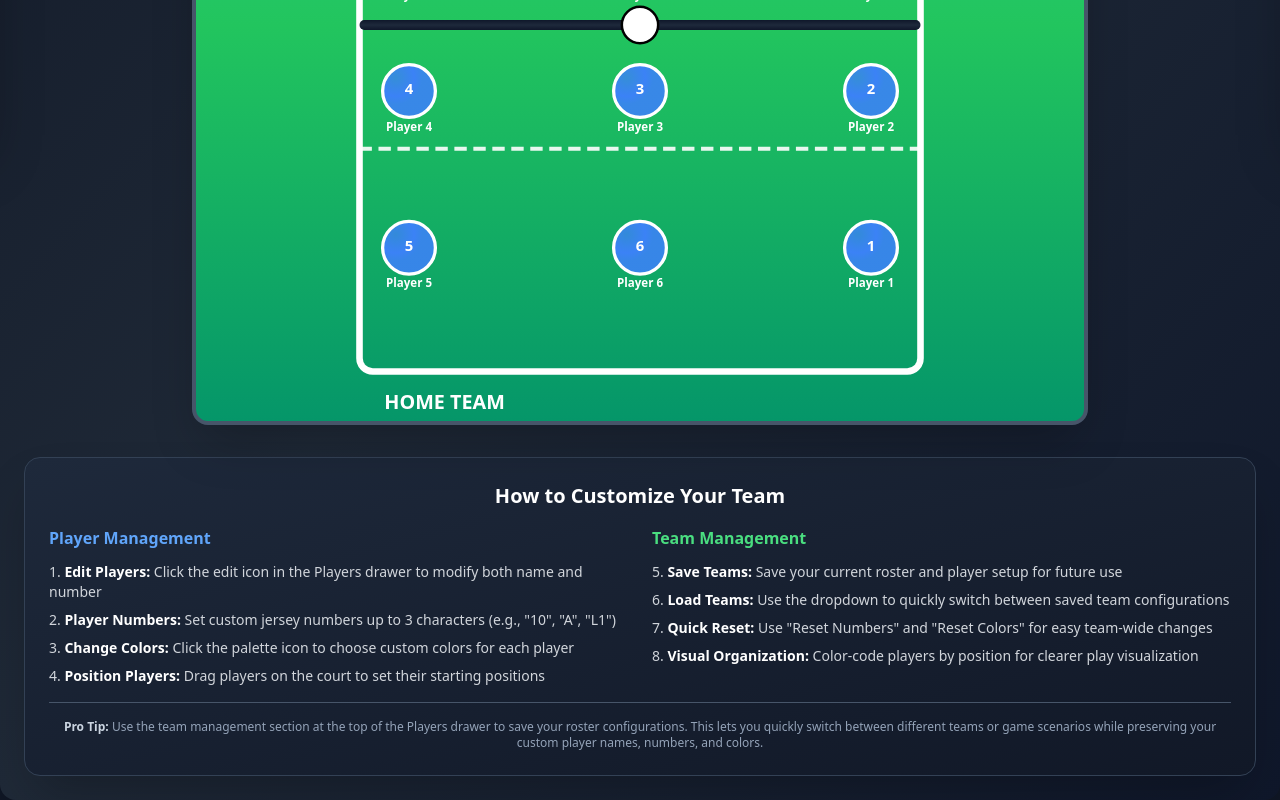
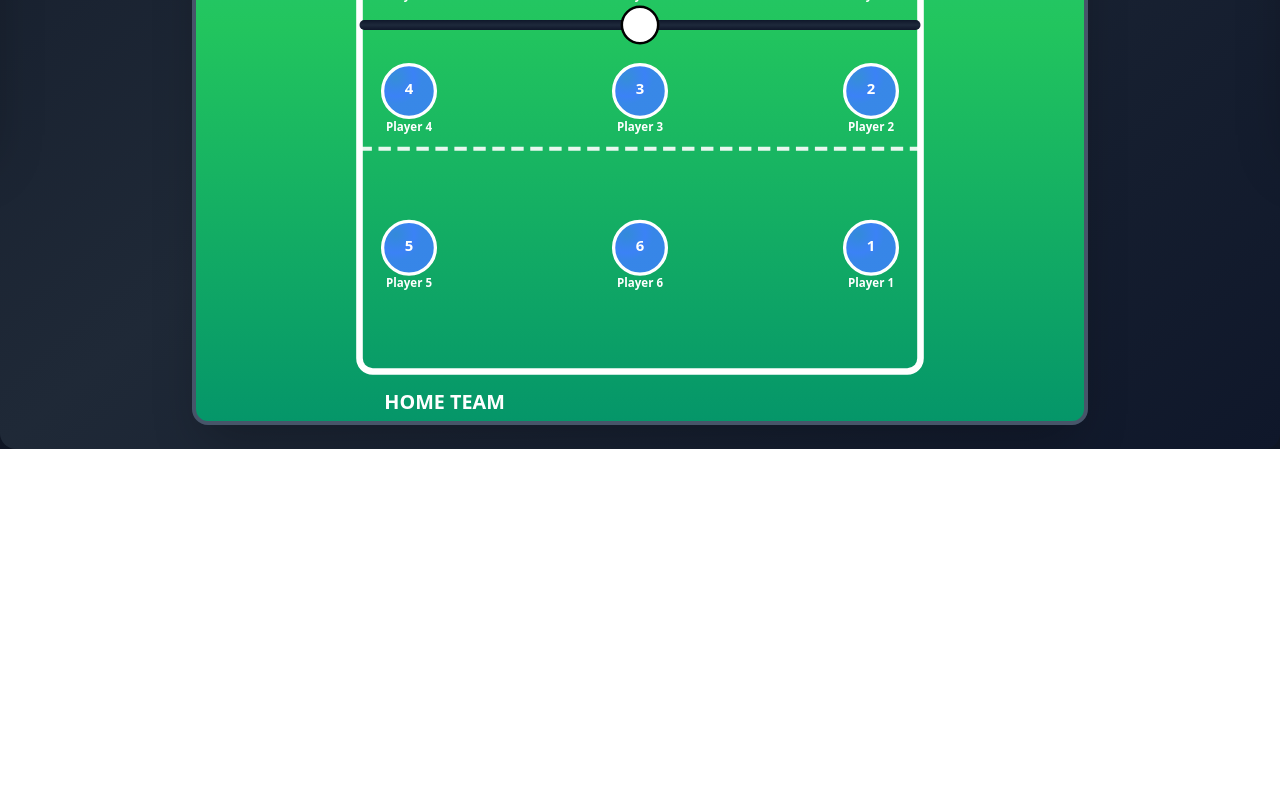
Before and after one commit to cameronmaz/VolleyballPlayRecorder, a Next.js app: page / in a window 1280 px wide. Shown: the part 653-1453 px from the top of the page. After the commit the page ends 1102 px from the top, so only its background shows below. Built offline with nearby package versions, Linux system fonts and the light colour scheme.

Commit message:
Update VolleyballPlayRecorder.js

```diff
--- a/components/VolleyballPlayRecorder.js
+++ b/components/VolleyballPlayRecorder.js
@@ -1,5 +1,5 @@
 import React, { useState, useEffect } from 'react';
-import { RotateCcw, Edit3, Check, X, Palette, Save, Trash2, Play, Square, ChevronDown, Home, Pen, ArrowRight, Type, Eraser, Circle } from 'lucide-react';
+import { RotateCcw, Edit3, Check, X, Palette, Save, Trash2, Play, Square, ChevronDown, Home, Pen, ArrowRight, Type, Eraser, Circle, HelpCircle } from 'lucide-react';
 
 const VolleyballPlayRecorder = () => {
   const [homeTeam, setHomeTeam] = useState([
@@ -69,6 +69,7 @@ const VolleyballPlayRecorder = () => {
   const [currentDrawing, setCurrentDrawing] = useState(null);
   const [isDrawing, setIsDrawing] = useState(false);
   const [drawingStartPoint, setDrawingStartPoint] = useState(null);
+  const [showPlayerHelp, setShowPlayerHelp] = useState(false);
 
   const presetColors = [
     '#3B82F6', '#EF4444', '#10B981', '#F59E0B', '#8B5CF6', '#EC4899',
@@ -1674,7 +1675,16 @@ const VolleyballPlayRecorder = () => {
         showPlayerDrawer ? 'translate-x-0' : '-translate-x-full'
       }`}>
         <div className="flex items-center justify-between p-6 border-b border-slate-700/50">
-          <h3 className="font-bold text-xl text-white">Player Management</h3>
+          <div className="flex items-center gap-2">
+            <h3 className="font-bold text-xl text-white">Player Management</h3>
+            <button
+              onClick={() => setShowPlayerHelp(!showPlayerHelp)}
+              className="p-1 text-gray-400 hover:text-white hover:bg-slate-600/30 rounded transition-colors"
+              title="Help"
+            >
+              <HelpCircle size={18} />
+            </button>
+          </div>
           <button
             onClick={() => setShowPlayerDrawer(false)}
             className="p-2 text-gray-400 hover:text-white hover:bg-slate-600/30 rounded-lg transition-colors"
@@ -1684,6 +1694,38 @@ const VolleyballPlayRecorder = () => {
         </div>
 
         <div className="p-6 overflow-y-auto h-full pb-24">
+          {/* Help Section */}
+          {showPlayerHelp && (
+            <div className="mb-6 p-4 bg-slate-700/20 rounded-lg border border-slate-600/30">
+              <h4 className="font-bold text-lg text-white mb-3 text-center">How to Customize Your Team</h4>
+              <div className="grid grid-cols-1 gap-4">
+                <div>
+                  <h5 className="font-semibold text-blue-400 mb-2 text-sm">Player Management</h5>
+                  <ol className="list-decimal list-inside space-y-1 text-xs text-gray-300">
+                    <li><strong className="text-white">Edit Players:</strong> Click the edit icon to modify both name and number</li>
+                    <li><strong className="text-white">Player Numbers:</strong> Set custom jersey numbers up to 3 characters (e.g., "10", "A", "L1")</li>
+                    <li><strong className="text-white">Change Colors:</strong> Click the palette icon to choose custom colors for each player</li>
+                    <li><strong className="text-white">Position Players:</strong> Drag players on the court to set their starting positions</li>
+                  </ol>
+                </div>
+                <div>
+                  <h5 className="font-semibold text-green-400 mb-2 text-sm">Team Management</h5>
+                  <ol className="list-decimal list-inside space-y-1 text-xs text-gray-300" start="5">
+                    <li><strong className="text-white">Save Teams:</strong> Save your current roster and player setup for future use</li>
+                    <li><strong className="text-white">Load Teams:</strong> Use the dropdown to quickly switch between saved team configurations</li>
+                    <li><strong className="text-white">Quick Reset:</strong> Use "Reset Numbers" and "Reset Colors" for easy team-wide changes</li>
+                    <li><strong className="text-white">Visual Organization:</strong> Color-code players by position for clearer play visualization</li>
+                  </ol>
+                </div>
+              </div>
+              <div className="mt-3 pt-3 border-t border-slate-600">
+                <p className="text-xs text-slate-400 text-center">
+                  <strong className="text-slate-300">Pro Tip:</strong> Use the team management section to save your roster configurations. This lets you quickly switch between different teams or game scenarios while preserving your custom player names, numbers, and colors.
+                </p>
+              </div>
+            </div>
+          )}
+
           {/* Team Management Section at Top */}
           <div className="mb-6 p-4 bg-slate-700/20 rounded-lg border border-slate-600/30">
             <h4 className="text-sm font-semibold text-purple-400 mb-3 uppercase tracking-wide">Team Management</h4>
@@ -2845,35 +2887,6 @@ const VolleyballPlayRecorder = () => {
           </div>
         </div>
       </div>
-
-      <div className="mt-4 sm:mt-6 lg:mt-8 p-3 sm:p-4 lg:p-6 bg-gradient-to-br from-slate-800 to-gray-900 rounded-xl sm:rounded-2xl border border-slate-700 shadow-2xl">
-        <h3 className="font-bold text-lg sm:text-xl text-white mb-3 sm:mb-4 text-center">How to Customize Your Team</h3>
-        <div className="grid grid-cols-1 lg:grid-cols-2 gap-4 lg:gap-6">
-          <div>
-            <h4 className="font-semibold text-blue-400 mb-2 sm:mb-3 text-sm sm:text-base">Player Management</h4>
-            <ol className="list-decimal list-inside space-y-1 sm:space-y-2 text-xs sm:text-sm text-gray-300">
-              <li><strong className="text-white">Edit Players:</strong> Click the edit icon in the Players drawer to modify both name and number</li>
-              <li><strong className="text-white">Player Numbers:</strong> Set custom jersey numbers up to 3 characters (e.g., "10", "A", "L1")</li>
-              <li><strong className="text-white">Change Colors:</strong> Click the palette icon to choose custom colors for each player</li>
-              <li><strong className="text-white">Position Players:</strong> Drag players on the court to set their starting positions</li>
-            </ol>
-          </div>
-          <div>
-            <h4 className="font-semibold text-green-400 mb-2 sm:mb-3 text-sm sm:text-base">Team Management</h4>
-            <ol className="list-decimal list-inside space-y-1 sm:space-y-2 text-xs sm:text-sm text-gray-300" start="5">
-              <li><strong className="text-white">Save Teams:</strong> Save your current roster and player setup for future use</li>
-              <li><strong className="text-white">Load Teams:</strong> Use the dropdown to quickly switch between saved team configurations</li>
-              <li><strong className="text-white">Quick Reset:</strong> Use "Reset Numbers" and "Reset Colors" for easy team-wide changes</li>
-              <li><strong className="text-white">Visual Organization:</strong> Color-code players by position for clearer play visualization</li>
-            </ol>
-          </div>
-        </div>
-        <div className="mt-3 sm:mt-4 pt-3 sm:pt-4 border-t border-slate-600">
-          <p className="text-xs text-slate-400 text-center">
-            <strong className="text-slate-300">Pro Tip:</strong> <span className="hidden sm:inline">Use the team management section at the top of the Players drawer to save your roster configurations. This lets you quickly switch between different teams or game scenarios while preserving your custom player names, numbers, and colors.</span><span className="sm:hidden">Save team configurations at the top of Players drawer to quickly switch between rosters.</span>
-          </p>
-        </div>
-      </div>
     </div>
   );
 };
```
